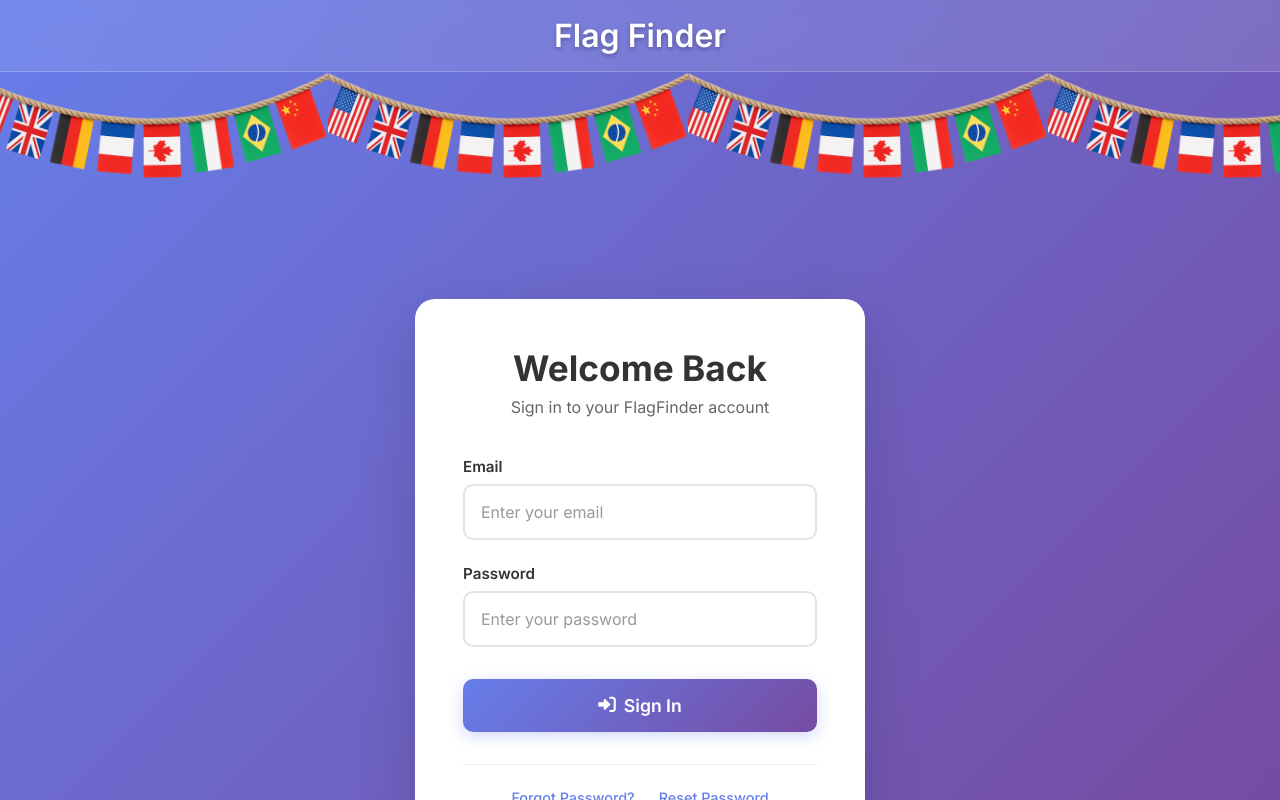
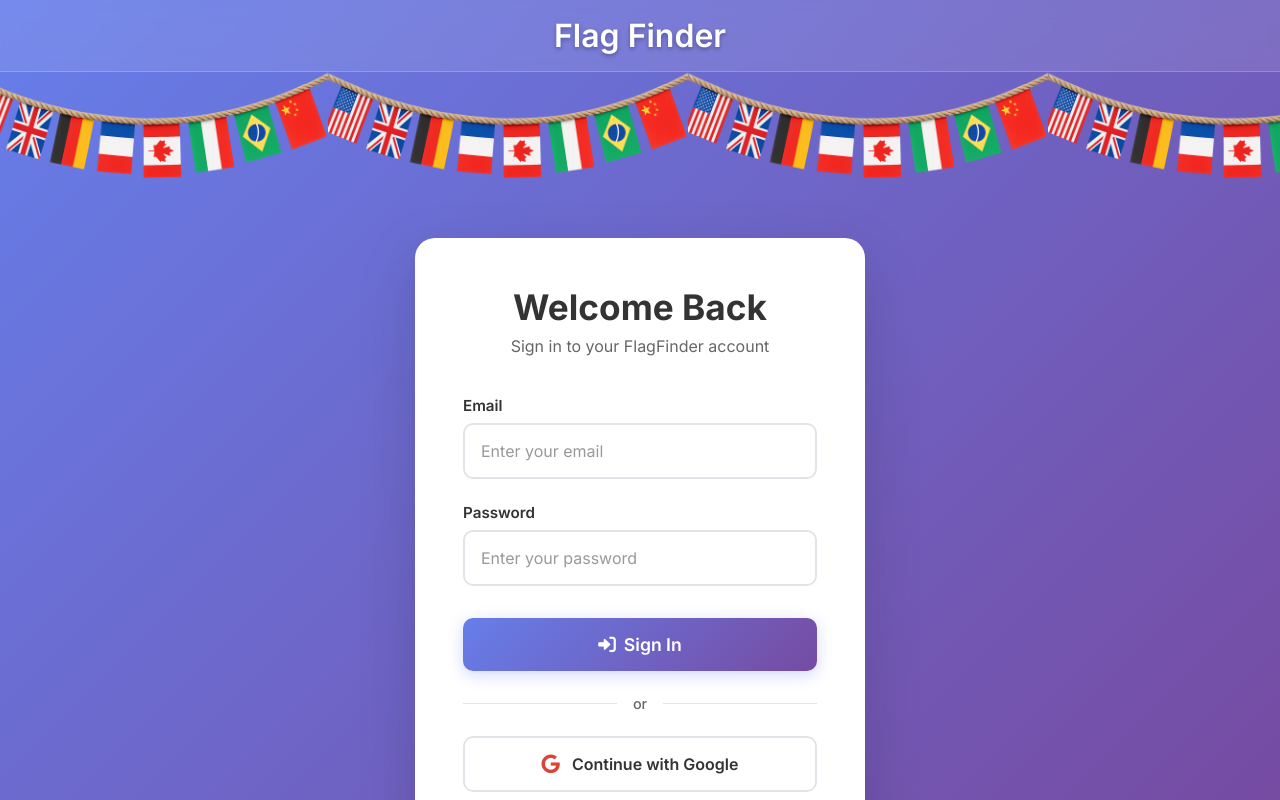
Before and after one commit to DraganJovanovic96/Flag-Finder-Frontend, an Angular app: page /login in a window 1280 px wide. Built offline with nearby package versions, Linux system fonts and the light colour scheme.

Commit message:
fff-5: Implement Google Oauth2

```diff
--- a/src/app/app.routes.ts
+++ b/src/app/app.routes.ts
@@ -5,9 +5,11 @@ import { RoomComponent } from './room/room.component';
 import { GameComponent } from './game/game.component';
 import { ProfileComponent } from './profile/profile.component';
 import { SinglePlayerComponent } from './single-player/single-player.component';
+import { OAuth2CallbackComponent } from './oauth2-callback/oauth2-callback.component';
 
 export const routes: Routes = [
   { path: 'login', component: LoginComponent },
+  { path: 'oauth2/callback', component: OAuth2CallbackComponent },
   { path: 'home', component: CreateRoomComponent },
   { path: 'room/:id', component: RoomComponent },
   { path: 'game/:roomId', component: GameComponent },
--- a/src/app/login/login.component.html
+++ b/src/app/login/login.component.html
@@ -42,6 +42,17 @@
       </div>
     </form>
 
+    <div class="divider">
+      <span>or</span>
+    </div>
+
+    <div class="oauth-section">
+      <button type="button" class="btn-google" (click)="loginWithGoogle()" [disabled]="isLoading">
+        <i class="fab fa-google"></i>
+        Continue with Google
+      </button>
+    </div>
+
     <div class="login-footer">
       <div class="footer-links">
         <a routerLink="/forgotten-password">Forgot Password?</a>
--- a/src/app/login/login.component.scss
+++ b/src/app/login/login.component.scss
@@ -165,6 +165,66 @@
   }
 }
 
+.divider {
+  display: flex;
+  align-items: center;
+  margin: 1.5rem 0;
+
+  &::before,
+  &::after {
+    content: '';
+    flex: 1;
+    height: 1px;
+    background: #e1e5e9;
+  }
+
+  span {
+    padding: 0 1rem;
+    color: #666;
+    font-size: 0.9rem;
+    font-weight: 500;
+  }
+}
+
+.oauth-section {
+  margin-bottom: 1.5rem;
+
+  .btn-google {
+    width: 100%;
+    background: white;
+    color: #333;
+    border: 2px solid #e1e5e9;
+    padding: 1rem;
+    border-radius: 10px;
+    font-size: 1rem;
+    font-weight: 600;
+    cursor: pointer;
+    transition: all 0.3s ease;
+    display: flex;
+    align-items: center;
+    justify-content: center;
+    gap: 0.75rem;
+
+    &:hover:not(:disabled) {
+      border-color: #db4437;
+      background: #fafafa;
+      transform: translateY(-1px);
+      box-shadow: 0 4px 12px rgba(219, 68, 55, 0.15);
+    }
+
+    &:disabled {
+      opacity: 0.7;
+      cursor: not-allowed;
+      transform: none;
+    }
+
+    i {
+      font-size: 1.2rem;
+      color: #db4437;
+    }
+  }
+}
+
 @media (max-width: 768px) {
   .login-container {
     padding: 1rem;
--- a/src/app/login/login.component.ts
+++ b/src/app/login/login.component.ts
@@ -3,7 +3,8 @@ import { FormBuilder, FormGroup, Validators, ReactiveFormsModule } from '@angula
 import { CommonModule } from '@angular/common';
 import { AuthService } from '../services/auth/auth.service';
 import { WebSocketService } from '../services/websocket.service';
-import { Router } from '@angular/router';
+import { Router, ActivatedRoute } from '@angular/router';
+import { environment } from '../../environments/environment';
 
 @Component({
   selector: 'app-login',
@@ -21,6 +22,7 @@ export class LoginComponent implements OnInit {
   constructor(
     private fb: FormBuilder,
     private router: Router,
+    private route: ActivatedRoute,
     private authService: AuthService,
     private wsService: WebSocketService
   ) {
@@ -32,6 +34,7 @@ export class LoginComponent implements OnInit {
 
   ngOnInit(): void {
     this.setupFormListeners();
+    this.checkOAuth2Callback();
   }
 
   private setupFormListeners(): void {
@@ -75,4 +78,16 @@ export class LoginComponent implements OnInit {
       });
     }
   }
+
+  loginWithGoogle(): void {
+    window.location.href = `${environment.apiUrl.replace('/api/v1', '')}oauth2/authorization/google`;
+  }
+
+  private checkOAuth2Callback(): void {
+    this.route.queryParams.subscribe(params => {
+      if (params['error']) {
+        this.errorMessage = 'Google login failed. Please try again.';
+      }
+    });
+  }
 }
--- /dev/null
+++ b/src/app/oauth2-callback/oauth2-callback.component.ts
@@ -0,0 +1,72 @@
+import { Component, OnInit } from '@angular/core';
+import { ActivatedRoute, Router } from '@angular/router';
+import { AuthService } from '../services/auth/auth.service';
+import { WebSocketService } from '../services/websocket.service';
+
+@Component({
+  selector: 'app-oauth2-callback',
+  standalone: true,
+  template: `
+    <div class="callback-container">
+      <div class="loading-spinner"></div>
+      <p>Processing Google login...</p>
+    </div>
+  `,
+  styles: [`
+    .callback-container {
+      display: flex;
+      flex-direction: column;
+      align-items: center;
+      justify-content: center;
+      min-height: 100vh;
+      background: linear-gradient(135deg, #667eea 0%, #764ba2 100%);
+      color: white;
+    }
+
+    .loading-spinner {
+      width: 40px;
+      height: 40px;
+      border: 4px solid rgba(255, 255, 255, 0.3);
+      border-top: 4px solid white;
+      border-radius: 50%;
+      animation: spin 1s linear infinite;
+      margin-bottom: 1rem;
+    }
+
+    @keyframes spin {
+      0% { transform: rotate(0deg); }
+      100% { transform: rotate(360deg); }
+    }
+
+    p {
+      font-size: 1.1rem;
+      margin: 0;
+    }
+  `]
+})
+export class OAuth2CallbackComponent implements OnInit {
+
+  constructor(
+    private route: ActivatedRoute,
+    private router: Router,
+    private authService: AuthService,
+    private wsService: WebSocketService
+  ) {}
+
+  ngOnInit(): void {
+    this.route.queryParams.subscribe(params => {
+      const token = params['token'];
+      const refreshToken = params['refreshToken'];
+
+      if (token && refreshToken) {
+        // Store tokens and redirect to home
+        this.authService.storeTokens(token, refreshToken);
+        this.wsService.connect();
+        this.router.navigate(['/home']);
+      } else {
+        // Handle error case
+        this.router.navigate(['/login'], { queryParams: { error: 'oauth2_failed' } });
+      }
+    });
+  }
+}
--- a/src/app/services/auth/auth.service.ts
+++ b/src/app/services/auth/auth.service.ts
@@ -127,4 +127,9 @@ export class AuthService {
       return 'none';
     }
   }
+
+  storeTokens(accessToken: string, refreshToken: string): void {
+    this.cookieService.setSessionCookie('access_token', accessToken);
+    this.cookieService.setCookie('refresh_token', refreshToken, false);
+  }
 }
```
